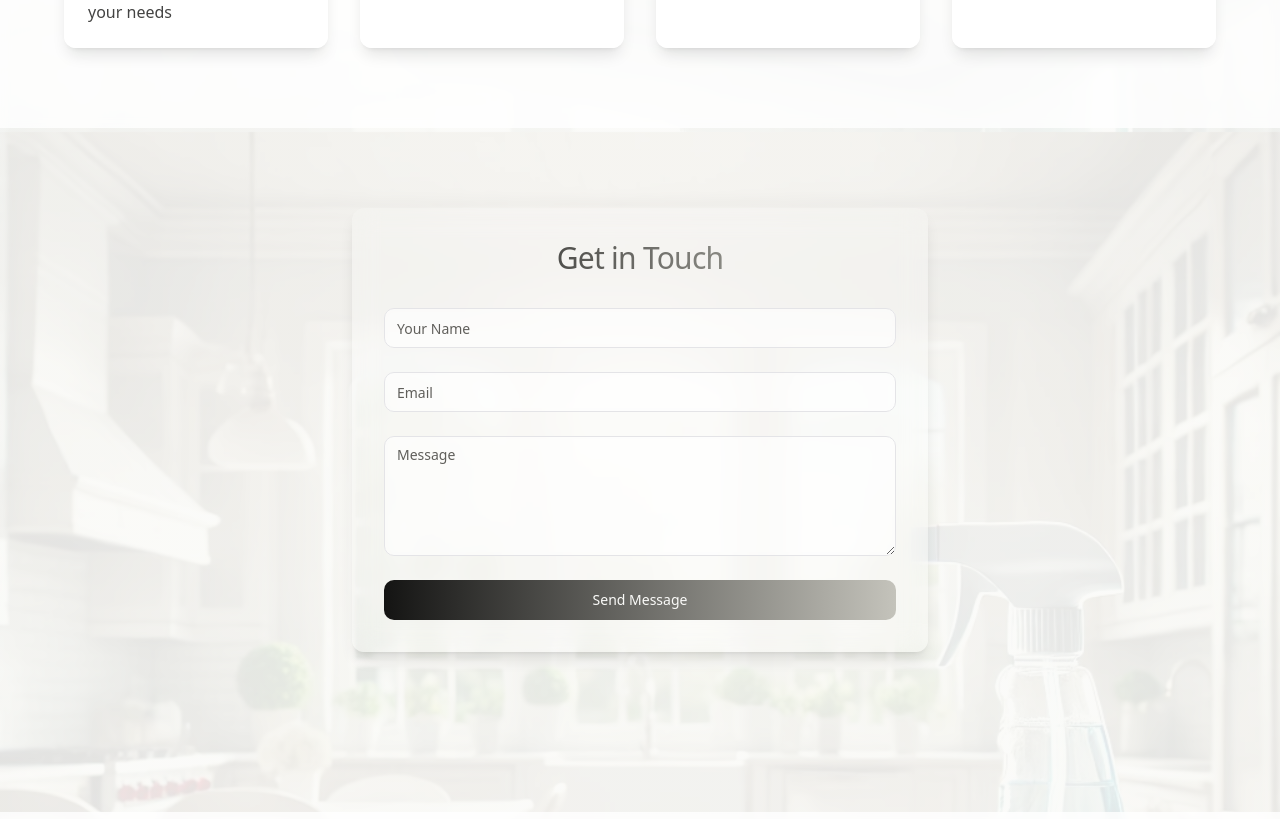
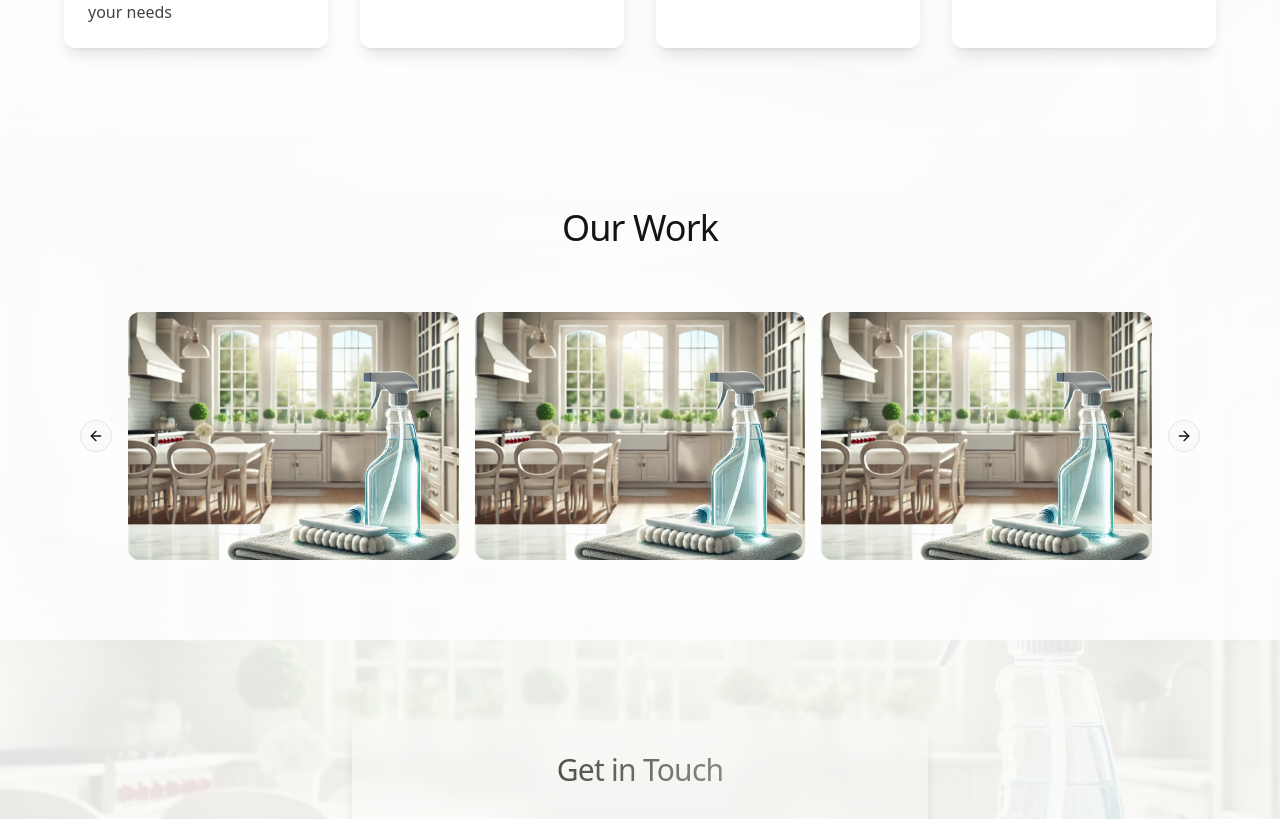
Before and after one commit to nwanne63/immacleans-dev, a React (Vite) app: page / in a window 1280 px wide. Shown: the part 1148-1967 px from the top of the page. Built offline with nearby package versions, Linux system fonts and the light colour scheme.

Commit message:
Add carousel for past jobs
Implement a carousel component to showcase past cleaning jobs. Position the carousel in a prominent location on the webpage to enhance visibility and user engagement.
[skip gpt_engineer]

```diff
--- /dev/null
+++ b/src/components/ShowcaseCarousel.tsx
@@ -0,0 +1,81 @@
+import {
+  Carousel,
+  CarouselContent,
+  CarouselItem,
+  CarouselNext,
+  CarouselPrevious,
+} from "@/components/ui/carousel";
+import { Card, CardContent } from "@/components/ui/card";
+
+const showcaseItems = [
+  {
+    image: "/cleaning-bg.jpg",
+    title: "Deep Kitchen Cleaning",
+    description: "Complete transformation of a kitchen space",
+  },
+  {
+    image: "/cleaning-bg.jpg",
+    title: "Living Room Refresh",
+    description: "Thorough cleaning of carpets and furniture",
+  },
+  {
+    image: "/cleaning-bg.jpg",
+    title: "Bathroom Sanitization",
+    description: "Professional bathroom deep cleaning",
+  },
+  {
+    image: "/cleaning-bg.jpg",
+    title: "Move-out Cleaning",
+    description: "End of tenancy cleaning service",
+  },
+];
+
+export const ShowcaseCarousel = () => {
+  return (
+    <section className="py-20 px-4 bg-white/80 backdrop-blur-sm">
+      <div className="max-w-6xl mx-auto">
+        <h2 className="text-3xl md:text-4xl font-medium text-center mb-16 text-primary">
+          Our Work
+        </h2>
+        <Carousel
+          opts={{
+            align: "start",
+            loop: true,
+          }}
+          className="w-full max-w-5xl mx-auto"
+        >
+          <CarouselContent className="-ml-2 md:-ml-4">
+            {showcaseItems.map((item, index) => (
+              <CarouselItem
+                key={index}
+                className="pl-2 md:pl-4 md:basis-1/2 lg:basis-1/3"
+              >
+                <Card className="border-none">
+                  <CardContent className="p-0">
+                    <div className="relative group overflow-hidden rounded-lg">
+                      <img
+                        src={item.image}
+                        alt={item.title}
+                        className="w-full aspect-[4/3] object-cover transition-transform duration-300 group-hover:scale-105"
+                      />
+                      <div className="absolute inset-0 bg-black/60 opacity-0 group-hover:opacity-100 transition-opacity duration-300 flex flex-col justify-end p-4">
+                        <h3 className="text-white font-medium text-lg mb-1">
+                          {item.title}
+                        </h3>
+                        <p className="text-white/90 text-sm">
+                          {item.description}
+                        </p>
+                      </div>
+                    </div>
+                  </CardContent>
+                </Card>
+              </CarouselItem>
+            ))}
+          </CarouselContent>
+          <CarouselPrevious className="hidden md:flex" />
+          <CarouselNext className="hidden md:flex" />
+        </Carousel>
+      </div>
+    </section>
+  );
+};
--- a/src/pages/Index.tsx
+++ b/src/pages/Index.tsx
@@ -3,6 +3,7 @@ import { Services } from "@/components/Services";
 import { Contact } from "@/components/Contact";
 import { FloatingBubbles } from "@/components/FloatingBubbles";
 import { Footer } from "@/components/Footer";
+import { ShowcaseCarousel } from "@/components/ShowcaseCarousel";
 
 const Index = () => {
   return (
@@ -26,6 +27,7 @@ const Index = () => {
       <div className="relative z-10">
         <Hero />
         <Services />
+        <ShowcaseCarousel />
         <Contact />
         <Footer />
       </div>
```
